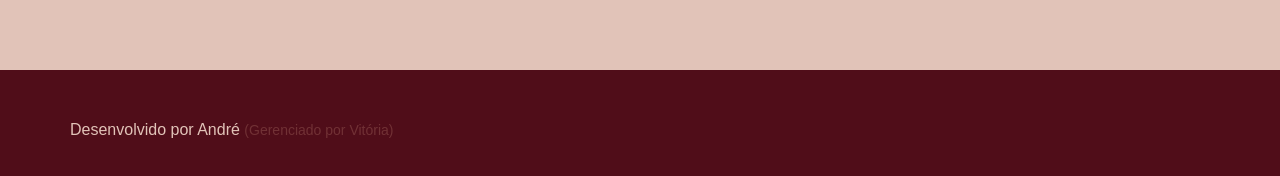
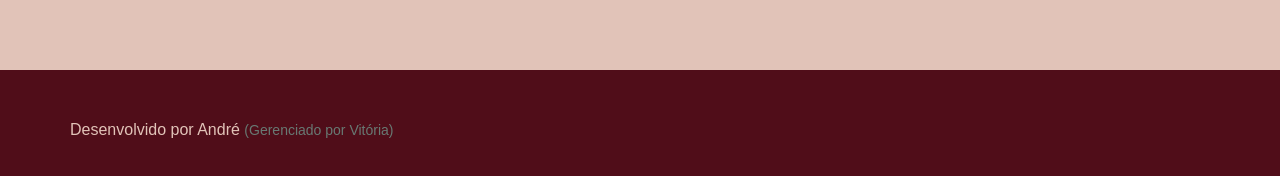
Before and after one commit to andrelmmartins/vitoriaeandre, a Next.js app: page / in a window 1280 px wide. Shown: the part 1290-1466 px from the top of the page. Built offline with nearby package versions, Linux system fonts and the light colour scheme; no server answers; a web font is replaced by a local one.

Commit message:
style: fotter have a inside container

```diff
--- a/src/app/sections/Footer.tsx
+++ b/src/app/sections/Footer.tsx
@@ -1,12 +1,12 @@
 export default function Footer() {
   return (
-    <footer className="container bg-wine mt-[40px] py-[48px]">
-      <p className="text-md text-beige">
-        Desenvolvido por André{" "}
-        <span className="text-sm text-wine-light">
-          (Gerenciado por Vitória)
-        </span>
-      </p>
+    <footer className="bg-wine mt-[40px] py-[48px]">
+      <div className="container">
+        <p className="text-md text-beige">
+          Desenvolvido por André{" "}
+          <span className="text-sm text-green">(Gerenciado por Vitória)</span>
+        </p>
+      </div>
     </footer>
   );
 }
```
